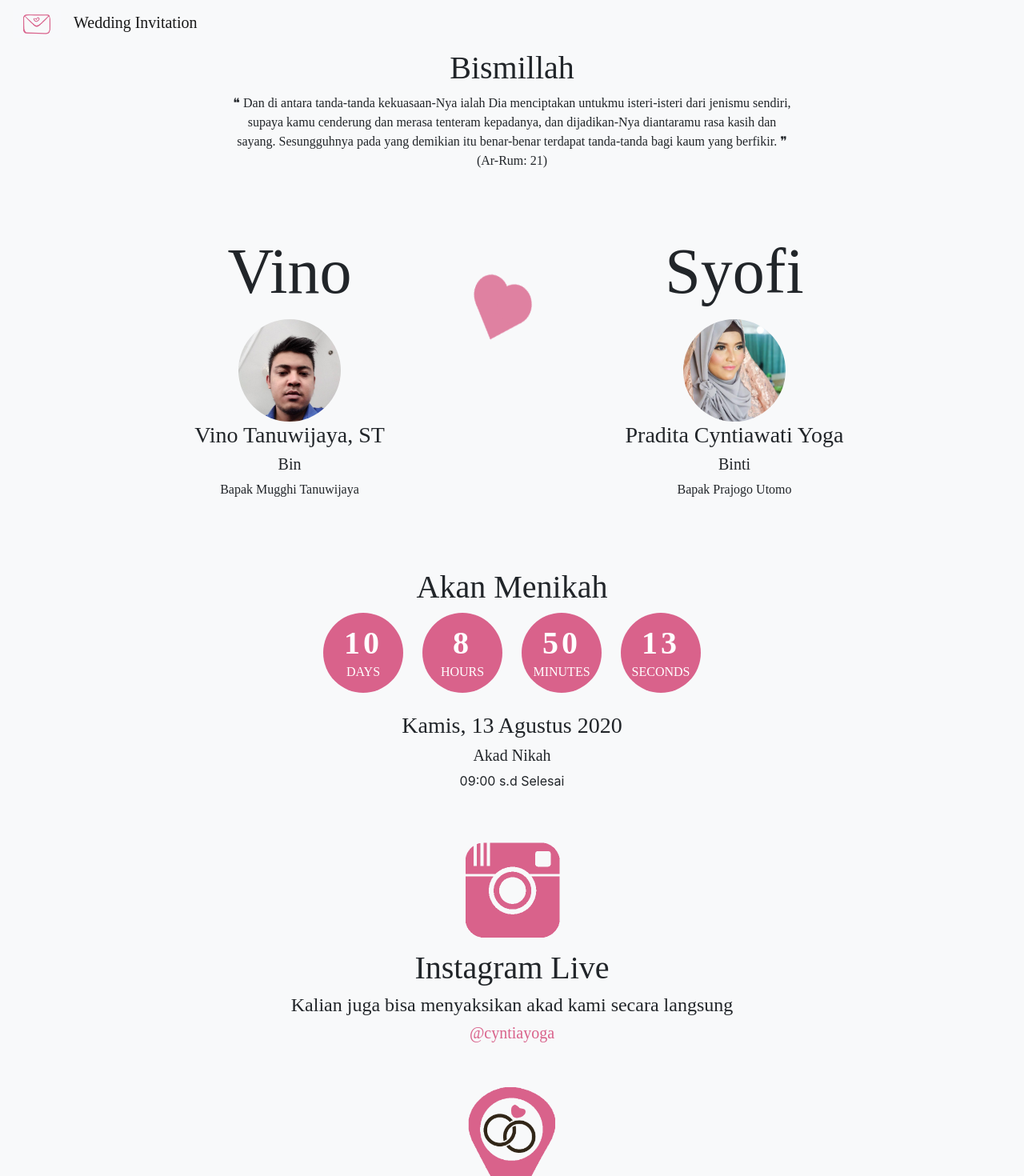
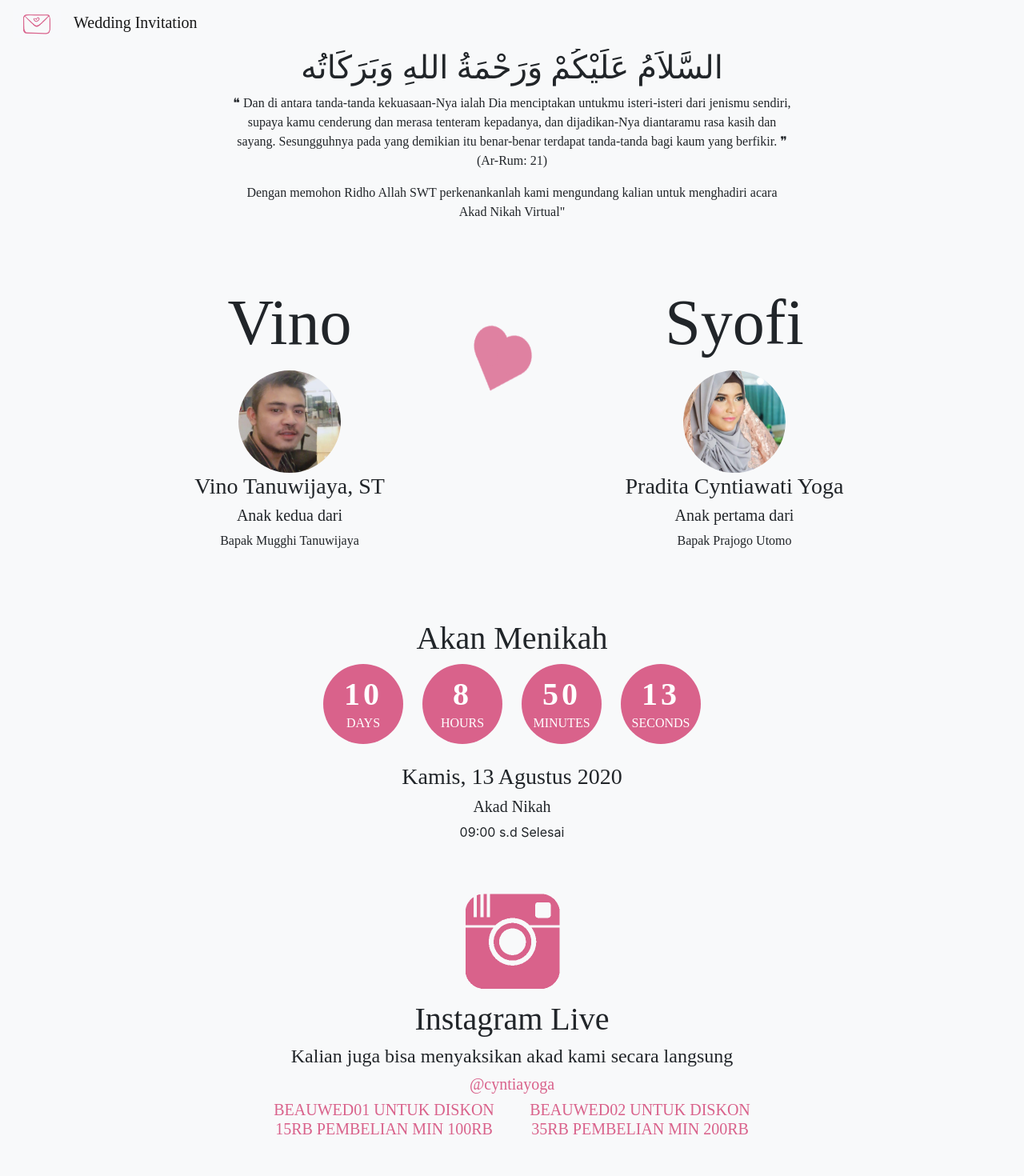
Before and after one commit to dimaswijanarko/vinosyofi, a React (Create React App) app: page / in a window 1280 px wide. Shown: the top 1470 px of the page at 80% size. Built offline with nearby package versions, Linux system fonts and the light colour scheme; a web font is replaced by a local one.

Commit message:
update foto dll

```diff
--- a/src/components/content/index.js
+++ b/src/components/content/index.js
@@ -5,7 +5,7 @@ import Maps from "../maps";
 import Heart from "../hearts";
 import CardMempelai from "../card-mempelai";
 import InstagramLive from "../instagram-live";
-import Vino from "../../img/vino.jpeg";
+import Vino from "../../img/vino2.jpeg";
 import Syofi from "../../img/syofi.jpeg";
 
 function index() {
@@ -16,7 +16,7 @@ function index() {
           <Tittle>Vino</Tittle>
           <CardMempelai
             nama={"Vino Tanuwijaya, ST"}
-            type={"Bin"}
+            type={"Anak kedua dari"}
             bapak={"Mugghi Tanuwijaya"}
             // ibu={"-"}
             img={Vino}
@@ -28,7 +28,7 @@ function index() {
         <div className="mempelai-wanita">
           <Tittle>Syofi</Tittle>
           <CardMempelai
-            type={"Binti "}
+            type={"Anak pertama dari "}
             bapak={"Prajogo Utomo"}
             nama={" Pradita  Cyntiawati Yoga"}
             // ibu={"-"}
--- a/src/components/instagram-live/index.js
+++ b/src/components/instagram-live/index.js
@@ -26,6 +26,22 @@ function index() {
           <h5>@cyntiayoga</h5>
         </a>
       </div>
+      <div className="d-flex justify-content-around link-instagram-mempelai">
+        <a
+          href="https://shopee.co.id/beautaniashop"
+          target="_blank"
+          rel="noopener noreferrer"
+        >
+          <h5>BEAUWED01 UNTUK DISKON 15RB PEMBELIAN MIN 100RB</h5>
+        </a>
+        <a
+          href="https://shopee.co.id/beautaniashop"
+          target="_blank"
+          rel="noopener noreferrer"
+        >
+          <h5>BEAUWED02 UNTUK DISKON 35RB PEMBELIAN MIN 200RB</h5>
+        </a>
+      </div>
     </Wrapper>
   );
 }
--- a/src/components/kata-sambutan/index.js
+++ b/src/components/kata-sambutan/index.js
@@ -5,7 +5,7 @@ function index() {
   return (
     <div className="d-flex justify-content-center bg-grey">
       <Wrapper>
-        <h1>Bismillah</h1>
+        <h1>السَّلاَمُ عَلَيْكُمْ وَرَحْمَةُ اللهِ وَبَرَكَاتُه</h1>
         <p>
           ❝ Dan di antara tanda-tanda kekuasaan-Nya ialah Dia menciptakan
           untukmu isteri-isteri dari jenismu sendiri, supaya kamu cenderung dan
@@ -13,6 +13,11 @@ function index() {
           sayang. Sesungguhnya pada yang demikian itu benar-benar terdapat
           tanda-tanda bagi kaum yang berfikir. ❞ (Ar-Rum: 21)
         </p>
+
+        <p>
+          Dengan memohon Ridho Allah SWT perkenankanlah kami mengundang kalian
+          untuk menghadiri acara Akad Nikah Virtual"
+        </p>
       </Wrapper>
     </div>
   );
--- a/src/components/maps/index.js
+++ b/src/components/maps/index.js
@@ -8,7 +8,7 @@ function index() {
       <div className="d-flex justify-content-center map-icon">
         <img width="100%" src={LogoMaps} alt="" />
       </div>
-      <h1>Perum lestari indah, Menganti . Gresik</h1>
+      <h1>Perum lestari indah blok CB 23, Menganti . Gresik</h1>
       <div>
         <div>
           <iframe
```
Also changed, not shown: src/img/vino2.jpeg (added).
